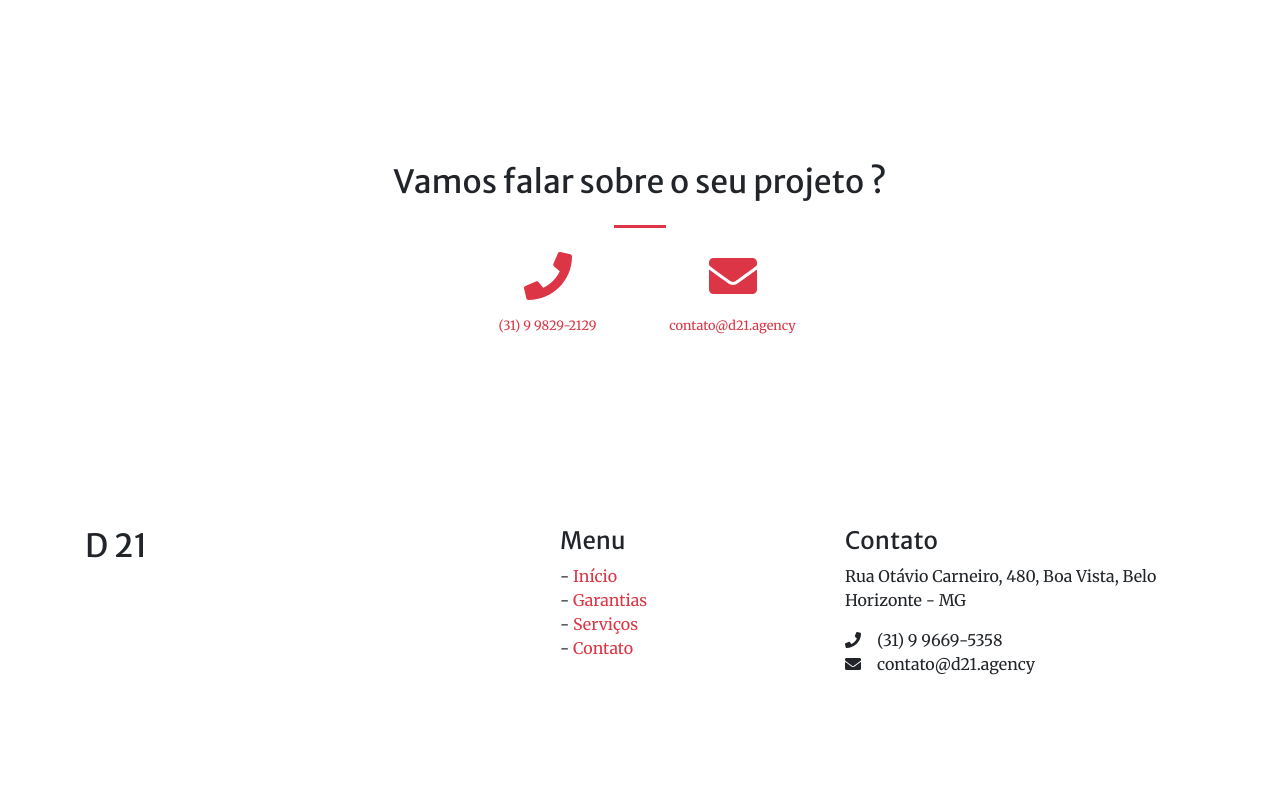
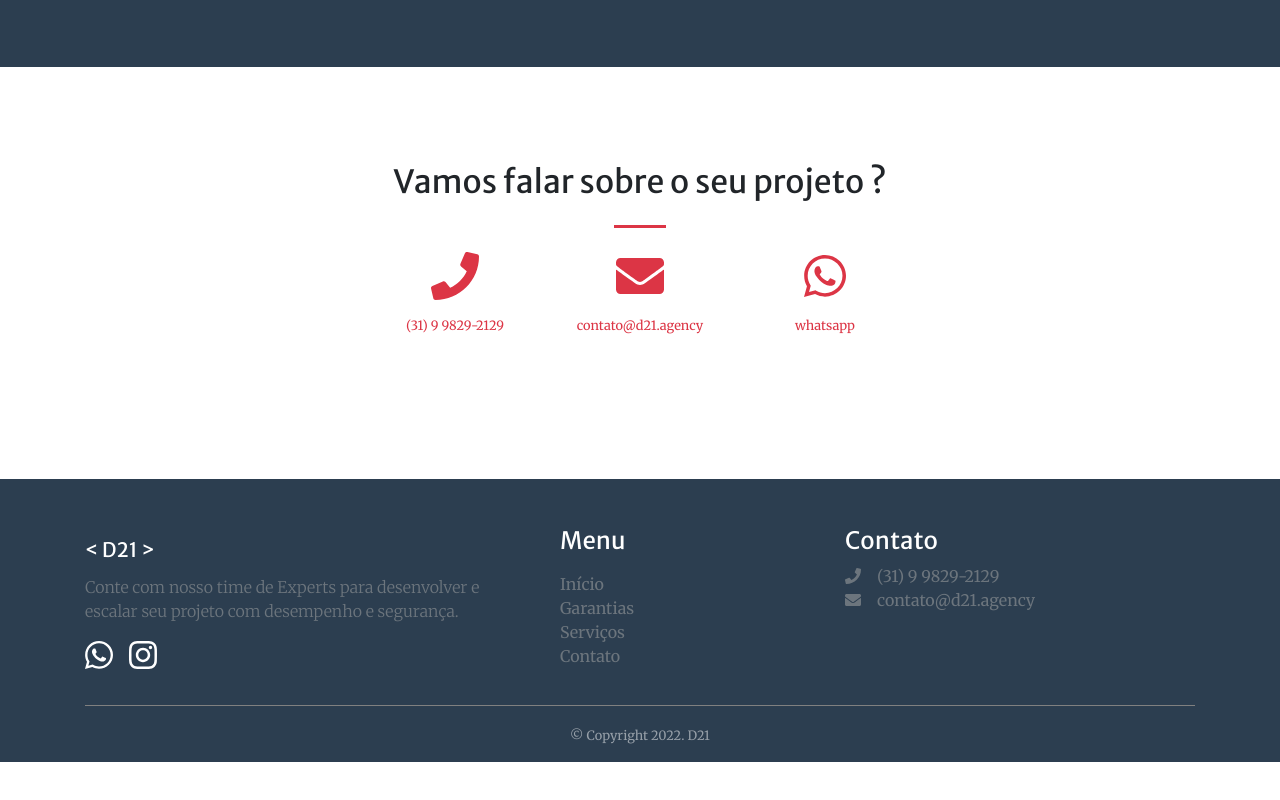
Before and after one commit to diogooliveiracodes/d21, a plain HTML site: page index.html in a window 1280 px wide. Shown: the part 2809-3609 px from the top of the page. After the commit the page ends 3571 px from the top, so only its background shows below. Drawn offline with nearby package versions, Linux system fonts and the light colour scheme; some packages are replaced by stand-ins of ours; a script that the page names is missing.

Commit message:
finalizando ajustes

```diff
--- a/index.html
+++ b/index.html
@@ -166,18 +166,23 @@
                         <hr class="divider my-4" />
                     </div>
                 </div>
-
                 <div class="row m-0 p-0 justify-content-center">
-                    <div class="col-xl-2 col-lg-2 col-md-3 col-sm-6 col-6 text-center">
+                    <div class="col-xl-2 col-lg-2 col-md-3 col-sm-12 col-12 text-center margin-mobile">
                         <a href="tel:31998292129">
                             <i class="fas fa-phone fa-3x mb-3"></i>
                             <div style="font-size: 0.8rem">(31) 9 9829-2129</div>
                         </a>
                     </div>
-                    <div class="col-xl-2 col-lg-2 col-md-3 col-sm-6 col-6 text-center">
+                    <div class="col-xl-2 col-lg-2 col-md-3 col-sm-12 col-12 text-center margin-mobile">
                         <a href="mailto:contato@d21.agency">
                             <i class="fas fa-envelope fa-3x mb-3"></i>
                             <div style="font-size: 0.8rem">contato@d21.agency</div>
+                        </a>
+                    </div>
+                    <div class="col-xl-2 col-lg-2 col-md-3 col-sm-12 col-12 text-center margin-mobile">
+                        <a href="https://wa.me/5531998292129">
+                            <i class="fab fa-whatsapp fa-3x mb-3"></i>
+                            <div style="font-size: 0.8rem">whatsapp</div>
                         </a>
                     </div>
                 </div>
@@ -186,43 +191,49 @@
 
 
        <!-- Footer-->
-       <div class="mt-5 pt-5 pb-5 footer">
+       <div class="mt-5 pt-5 footer background-dark text-white">
         <div class="container">
           <div class="row">
             <div class="col-lg-5 col-xs-12 about-company">
-              <h2>D 21</h2>
-              <p class="pr-5 text-white-50">Criar um site é essencial para que a sua empresa ganhe mais visibilidade e conquiste um número maior de clientes para o seu negócio.
-
-            </p>
-              <p><ul class=" list-unstyled d-flex flex-row">
-                <li class="ms-3 pr-3">
-                    <a href="https://www.facebook.com/Perola_technology">
-                        <i class="fab fa-1x fa-facebook">
-                        </i>
-                    </a>
-                </li>
-                <li class="ms-3"><a href="https://www.instagram.com/insta.pero.la/"><i
-                            class="fab fa-instagram fa-1x"></i></a></li>
-            </ul></p>
+                <h2>
+                    <a class="navbar-brand"> < D21 ></a>
+                </h2>
+                <p class="text-muted font-weight-light">
+                    Conte com nosso time de Experts para desenvolver e escalar seu projeto com desempenho e segurança.
+                </p>
+                <div class="row mt-2">
+                    <ul class="col list-unstyled footer-social d-flex flex-row">
+                        <li class="ms-3 pr-3">
+                            <a href="https://wa.me/5531998292129">
+                                <i class="fab fa-2x fa-whatsapp whatsapp"></i>
+                            </a>
+                        </li>
+                        <li class="ms-3">
+                            <a href="https://www.instagram.com/d21.agency/">
+                                <i class="fab fa-instagram fa-2x"></i>
+                            </a>
+                        </li>
+                    </ul>
+                </div>
             </div>
-            <div class="col-lg-3 col-xs-12 links">
+            <div class="col-lg-3 col-xs-12 links div-menu">
               <h4 class="mt-lg-0 mt-sm-3">Menu</h4>
-                <ul class="m-0 p-0">
-                    <li>- <a href="#page-top">Início</a></li>
-                  <li>- <a href="#garantias">Garantias</a></li>
-                  <li>- <a href="#servicos">Serviços</a></li>
-                  <li>- <a href="#contato">Contato</a></li>
+                <ul class="pt-2 m-0 p-0">
+                    <li><a class="text-muted js-scroll-trigger" href="#page-top">Início</a></li>
+                    <li><a class="text-muted js-scroll-trigger" href="#garantias">Garantias</a></li>
+                    <li><a class="text-muted js-scroll-trigger" href="#servicos">Serviços</a></li>
+                    <li><a class="text-muted js-scroll-trigger" href="#contato">Contato</a></li>
                 </ul>
             </div>
-            <div class="col-lg-4 col-xs-12 location">
+            <div class="col-lg-4 col-xs-12 location div-contato">
               <h4 class="mt-lg-0 mt-sm-4">Contato</h4>
-              <p>Rua Otávio Carneiro, 480, Boa Vista, Belo Horizonte - MG</p>
-              <p class="mb-0"><i class="fa fa-phone mr-3"></i>(31) 9 9669-5358</p>
-              <p><i class="fas fa-envelope mr-3"></i>contato@d21.agency</p>
+              <a class="text-muted" href="tel:31998292129" class="mb-0"><i class="fa fa-phone mr-3"></i>(31) 9 9829-2129</a><br>
+              <a class="text-muted" href="mailto:contato@d21.agency"><i class="fas fa-envelope mr-3"></i>contato@d21.agency</a>
             </div>
           </div>
-          <div class="row mt-5">
-            <div class="col copyright">
+          <hr style="border-color: gray;">
+          <div class="row text-center">
+            <div class="col p-0 m-0">
               <p class=""><small class="text-white-50">© Copyright 2022. D21</small></p>
             </div>
           </div>
@@ -231,7 +242,7 @@
 
 
         <!-- whatsapp button -->
-        <a class="fixada btn-floating btn-sm rgba-white-slight mx-4 mb-5" href="https://wa.me/5531996695358" style="">
+        <a class="fixada btn-floating btn-sm rgba-white-slight mx-4 mb-5" href="https://wa.me/5531998292129" style="">
             <img src="./img/whatsapp.png" height="70px" alt="">
         </a>
 
@@ -245,29 +256,8 @@
         <script src="js/scripts.js"></script>
         <script src="https://cdnjs.cloudflare.com/ajax/libs/jquery.form/4.2.2/jquery.form.min.js" integrity="sha384-FzT3vTVGXqf7wRfy8k4BiyzvbNfeYjK+frTVqZeNDFl8woCbF0CYG6g2fMEFFo/i" crossorigin="anonymous"></script>
 
-        <style scoped="">
-            .fixada {
-            position: fixed;
-            bottom: 0;
-            right: 0;
-            }
-        </style>
         <style>
-            @media screen and (max-width:996px){
-                .container-masterhead{
-                    padding-top: 82px;
-                }
-                #mainNav{
-                    display: none !important;
-                    }
-                .masthead{
-                    padding-top: 5.5rem !important;
-                    padding-bottom: calc(10rem) !important;
-                }
-                .d21-title{
-                    display: block;
-                }
-            }
+
 
         </style>
     </body>
```
Also changed, not shown: css/estilo.css.
